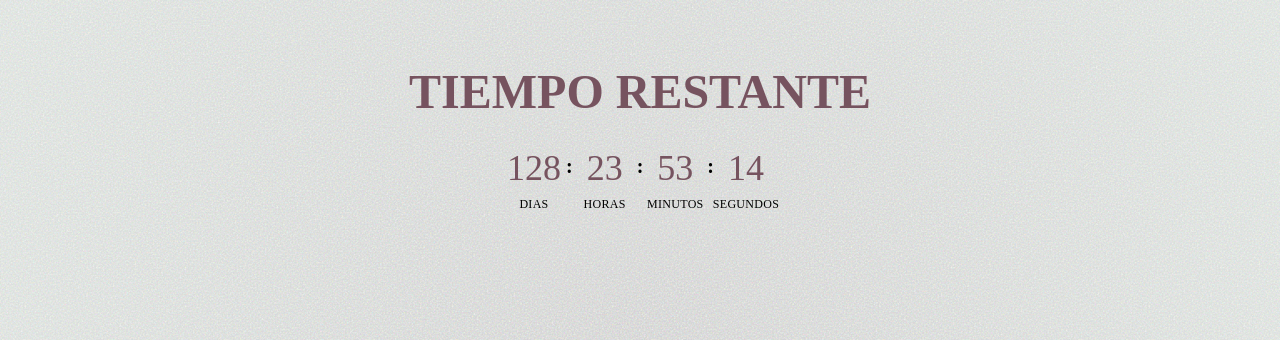
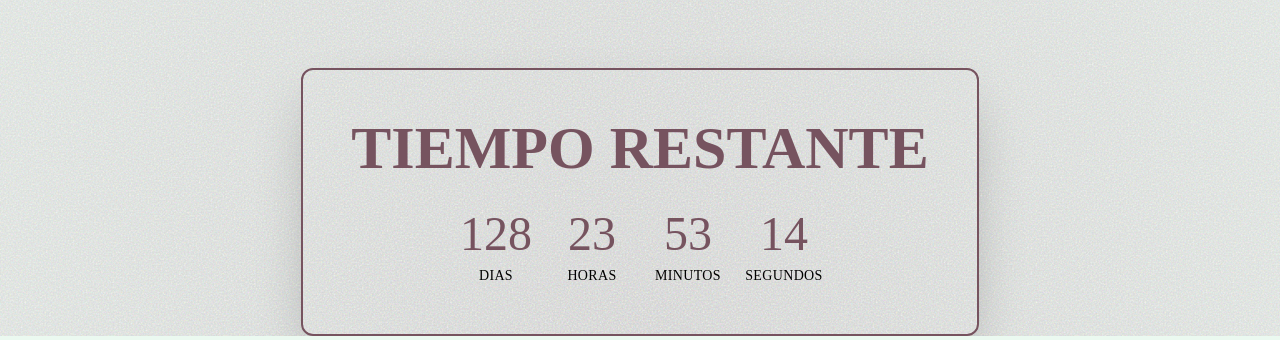
Before and after one commit to OrlandoDev17/la-velada-v, an Astro site: page / in a window 1280 px wide. Shown: the part 784-1124 px from the top of the page. Built offline with nearby package versions, Linux system fonts and the light colour scheme; Astro itself is replaced by a stand-in of ours; a web font is replaced by a local one.

Commit message:
Agregar componente CountdownData y refactorizar CountdownTime para mejorar la lógica del temporizador

```diff
--- /dev/null
+++ b/src/components/CountdownData.astro
@@ -0,0 +1,87 @@
+---
+const TIMESTAMP = 1753574400000;
+import CountdownTime from './CountdownTime.astro';
+
+const COUNTDOWN_LABELS = [
+  {
+    className: 'data-days',
+    timeData: '00',
+    time: 'Dias',
+  },
+  {
+    className: 'data-hours',
+    timeData: '00',
+    time: 'Horas',
+  },
+  {
+    className: 'data-minutes',
+    timeData: '00',
+    time: 'Minutos',
+  },
+  {
+    className: 'data-seconds',
+    timeData: '00',
+    time: 'Segundos',
+  },
+];
+---
+
+<article class="flex" data-date={TIMESTAMP}>
+  {
+    COUNTDOWN_LABELS.map(({ className, timeData, time }) => (
+      <CountdownTime data={className} timeData={timeData} time={time} />
+    ))
+  }
+</article>
+
+<script>
+  const SECOND = 1000;
+  const MINUTE = SECOND * 60;
+  const HOUR = MINUTE * 60;
+  const DAY = HOUR * 24;
+
+  function init() {
+    const $countdown = document.querySelector('[data-date]');
+    if (!$countdown) return;
+
+    const $days = $countdown.querySelector('.data-days');
+    const $hours = $countdown.querySelector('.data-hours');
+    const $minutes = $countdown.querySelector('.data-minutes');
+    const $seconds = $countdown.querySelector('.data-seconds');
+
+    const timestamp = $countdown.getAttribute('data-date');
+    if (!timestamp) return;
+
+    const date = new Date(+timestamp).getTime();
+
+    const formatTime = (time: number) => {
+      return Math.floor(time).toString().padStart(2, '0');
+    };
+
+    function updateCountdown() {
+      const now = Date.now();
+      const diff = date - now;
+
+      if ($days instanceof HTMLElement) {
+        $days.innerText = formatTime(diff / DAY);
+      }
+
+      if ($hours instanceof HTMLElement) {
+        $hours.innerText = formatTime((diff % DAY) / HOUR);
+      }
+
+      if ($minutes instanceof HTMLElement) {
+        $minutes.innerText = formatTime((diff % HOUR) / MINUTE);
+      }
+
+      if ($seconds instanceof HTMLElement) {
+        $seconds.innerText = formatTime((diff % MINUTE) / SECOND);
+      }
+    }
+
+    setInterval(updateCountdown, SECOND);
+    updateCountdown();
+  }
+
+  init();
+</script>
--- a/src/components/CountdownTime.astro
+++ b/src/components/CountdownTime.astro
@@ -1,91 +1,10 @@
 ---
-const TIMESTAMP = 1753574400000;
+const { data, timeData, time } = Astro.props;
 ---
 
-<article class="flex pb-32" data-date={TIMESTAMP}>
-  <div class="flex flex-col items-center justify-center gap-y-2 w-16">
-    <span class="text-4xl tabular-nums text-primary" data-days>00</span>
-    <span class="text-xs text-center text-secondary tracking-wide uppercase"
-      >Dias</span
-    >
-  </div>
-
-  <span aria-hidden="true" class="mt-1 font-bold text-xl">:</span>
-
-  <div class="flex flex-col items-center justify-center gap-y-2 w-16">
-    <span class="text-4xl tabular-nums text-primary" data-hours>00</span>
-    <span class="text-xs text-center text-secondary tracking-wide uppercase"
-      >Horas</span
-    >
-  </div>
-
-  <span aria-hidden="true" class="mt-1 font-bold text-xl">:</span>
-
-  <div class="flex flex-col items-center justify-center gap-y-2 w-16">
-    <span class="text-4xl tabular-nums text-primary" data-minutes>00</span>
-    <span class="text-xs text-center text-secondary tracking-wide uppercase"
-      >Minutos</span
-    >
-  </div>
-
-  <span aria-hidden="true" class="mt-1 font-bold text-xl">:</span>
-
-  <div class="flex flex-col items-center justify-center gap-y-2 w-16">
-    <span class="text-4xl tabular-nums text-primary" data-seconds>00</span>
-    <span class="text-xs text-center text-secondary tracking-wide uppercase"
-      >Segundos</span
-    >
-  </div>
-</article>
-
-<script>
-  const SECOND = 1000;
-  const MINUTE = SECOND * 60;
-  const HOUR = MINUTE * 60;
-  const DAY = HOUR * 24;
-
-  function init() {
-    const $countdown = document.querySelector('[data-date]');
-    if (!$countdown) return;
-
-    const $days = $countdown.querySelector('[data-days]');
-    const $hours = $countdown.querySelector('[data-hours]');
-    const $minutes = $countdown.querySelector('[data-minutes]');
-    const $seconds = $countdown.querySelector('[data-seconds]');
-
-    const timestamp = $countdown.getAttribute('data-date');
-    if (!timestamp) return;
-
-    const date = new Date(+timestamp).getTime();
-
-    const formatTime = (time: number) => {
-      return Math.floor(time).toString().padStart(2, '0');
-    };
-
-    function updateCountdown() {
-      const now = Date.now();
-      const diff = date - now;
-
-      if ($days instanceof HTMLElement) {
-        $days.innerText = formatTime(diff / DAY);
-      }
-
-      if ($hours instanceof HTMLElement) {
-        $hours.innerText = formatTime((diff % DAY) / HOUR);
-      }
-
-      if ($minutes instanceof HTMLElement) {
-        $minutes.innerText = formatTime((diff % HOUR) / MINUTE);
-      }
-
-      if ($seconds instanceof HTMLElement) {
-        $seconds.innerText = formatTime((diff % MINUTE) / SECOND);
-      }
-    }
-
-    setInterval(updateCountdown, SECOND);
-    updateCountdown();
-  }
-
-  init();
-</script>
+<div class="flex flex-col items-center justify-center gap-y-2 w-24">
+  <span class={`text-5xl tabular-nums text-primary ${data}`}>{timeData}</span>
+  <span class="text-sm text-center text-secondary tracking-wide uppercase"
+    >{time}</span
+  >
+</div>
--- a/src/sections/Countdown.astro
+++ b/src/sections/Countdown.astro
@@ -1,9 +1,13 @@
 ---
 import SectionContainer from '../components/SectionContainer.astro';
-import CountdownTime from '../components/CountdownTime.astro';
+import CountdownData from '../components/CountdownData.astro';
 ---
 
-<SectionContainer id="countdown" className="flex-col items-center gap-y-8">
-  <h2 class="text-5xl uppercase text-primary font-bold">Tiempo Restante</h2>
-  <CountdownTime />
+<SectionContainer id="countdown">
+  <div
+    class="flex flex-col items-center gap-y-8 border-2 border-primary p-12 rounded-xl shadow-2xl"
+  >
+    <h2 class="text-6xl uppercase text-primary font-bold">Tiempo Restante</h2>
+    <CountdownData />
+  </div>
 </SectionContainer>
```
